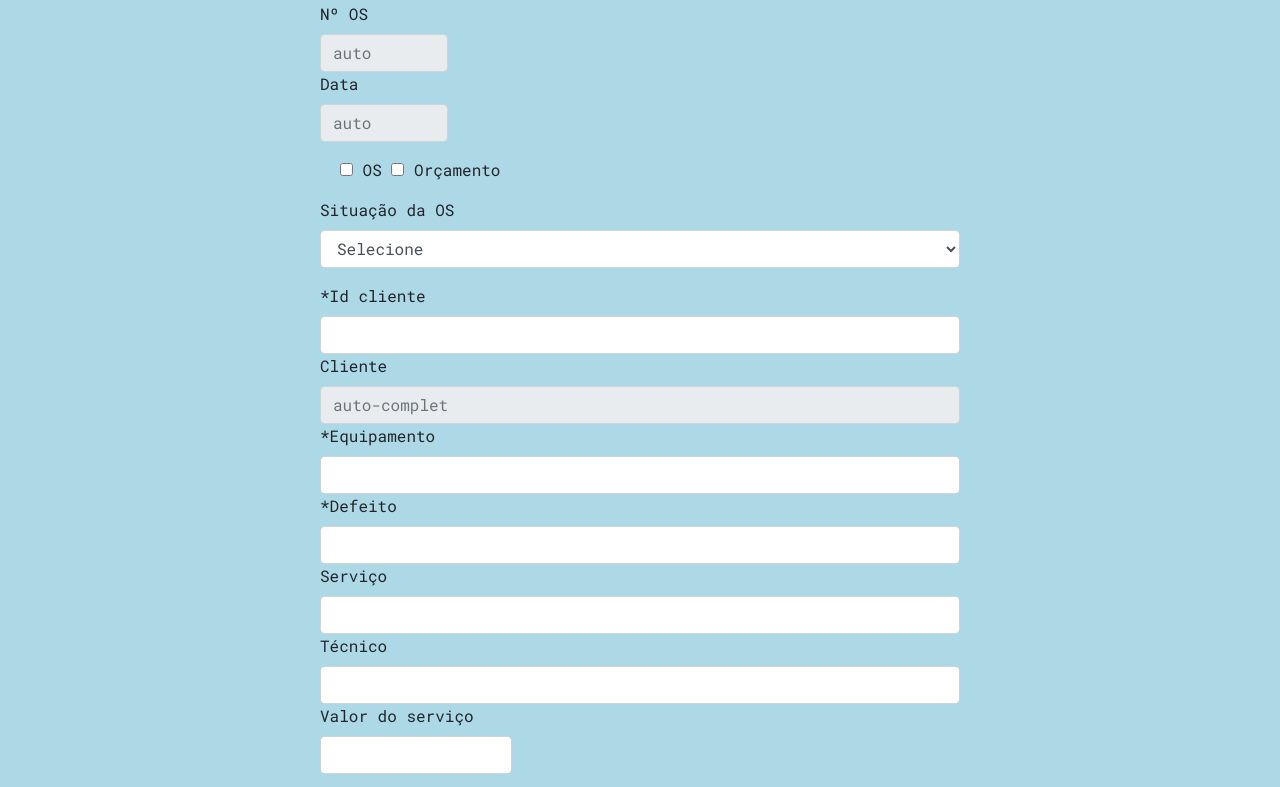
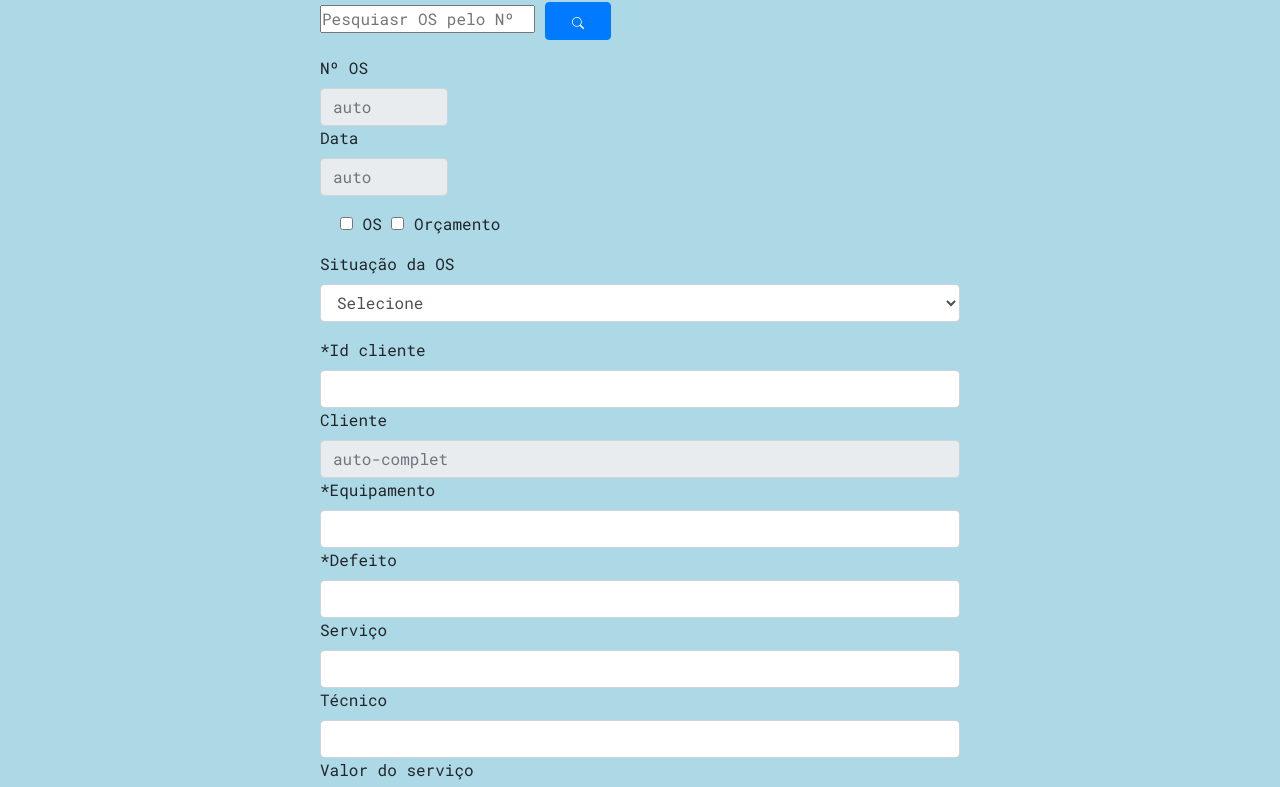
Before and after one commit to wyltamar/project, a plain HTML site: page views/os.html in a window 1280 px wide. Shown: the part 37-824 px from the top of the page. Drawn offline with nearby package versions, Linux system fonts and the light colour scheme.

Commit message:
insersão de input e um botão pesquisar para buscar OS

```diff
--- a/views/os.html
+++ b/views/os.html
@@ -16,6 +16,16 @@
   </div>
   <div class="content-os">
     <form>
+      <div class="pesquisar-os form-group">
+        <input type="text" id="id-pesquisa-os" placeholder="Pesquiasr OS pelo Nº ">
+        <button type="button" class="btn btn-primary">
+          <svg xmlns="http://www.w3.org/2000/svg" width="40" height="12" fill="currentColor" class="bi bi-search"
+            viewBox="0 0 16 16">
+            <path
+              d="M11.742 10.344a6.5 6.5 0 1 0-1.397 1.398h-.001c.03.04.062.078.098.115l3.85 3.85a1 1 0 0 0 1.415-1.414l-3.85-3.85a1.007 1.007 0 0 0-.115-.1zM12 6.5a5.5 5.5 0 1 1-11 0 5.5 5.5 0 0 1 11 0z" />
+          </svg>
+        </button>
+      </div>
       <div class="form-group">
         <label for="numberOs">Nº OS</label>
         <input type="text" id="numberOs" class="form-control" disabled placeholder="auto" />
```
